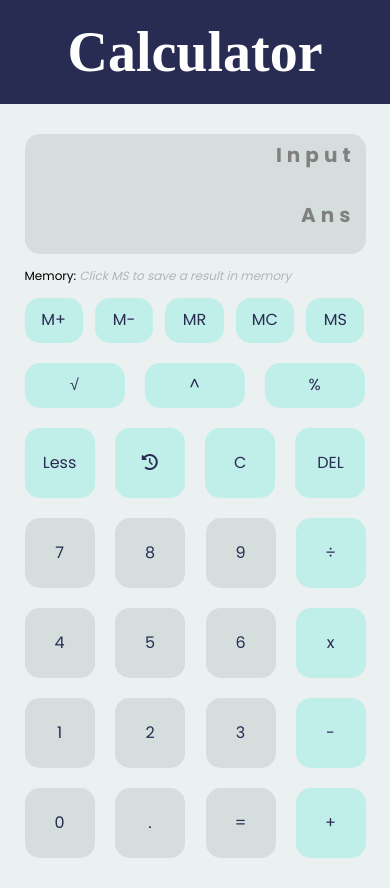
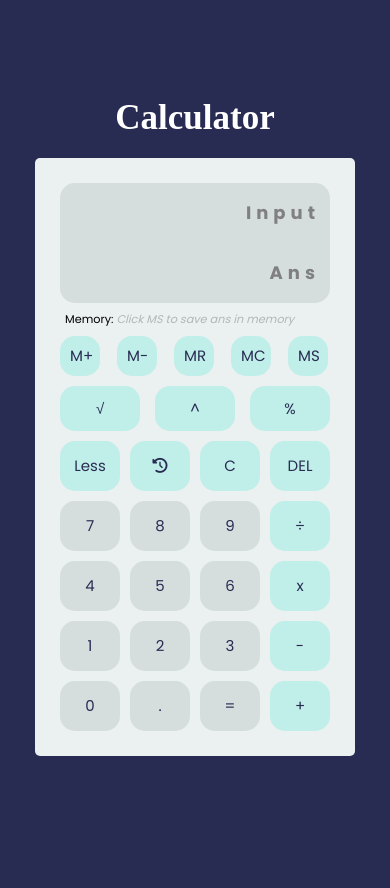
Before and after one commit to tinacllu/calculator, a React (Create React App) app: page / in a window 390 px wide. Both pictures are taken after a click on the button "More". After the commit the page ends 844 px from the top, so only its background shows below. Built offline with nearby package versions, Linux system fonts and the light colour scheme; the HTML template or start-up script is replaced by a standard one; a web font is replaced by a local one.

Commit message:
updated styling and media queries

```diff
--- a/package.json
+++ b/package.json
@@ -2,6 +2,7 @@
   "name": "vial-calculator",
   "version": "0.1.0",
   "private": true,
+  "homepage": "https://tinacllu.github.io/",
   "dependencies": {
     "@testing-library/jest-dom": "^5.16.5",
     "@testing-library/react": "^13.4.0",
@@ -23,7 +24,9 @@
     "start": "react-scripts start",
     "build": "react-scripts build",
     "test": "react-scripts test",
-    "eject": "react-scripts eject"
+    "eject": "react-scripts eject",
+    "predeploy": "npm run build",
+    "deploy": "gh-pages -d build"
   },
   "eslintConfig": {
     "extends": [
--- a/src/components/Calculator.tsx
+++ b/src/components/Calculator.tsx
@@ -31,6 +31,7 @@ const Calculator:FC = () => {
     const operatorList:Array<string> = ['+', '-', '*', '/', 'sqrt', '^', '%'];
     const decimal:RegExp = (/^\d*\.?\d*$/);
 
+    //prevent users from chaining zeros unless after a non-zero number / decimal point
     const handleZeros = (value: string) => {
         const prevChar = currentOperand[currentOperand.length - 1]
         if (currentOperand.length > 0) {
@@ -44,6 +45,7 @@ const Calculator:FC = () => {
         }
     };
 
+    //prevent users from chaining decimals
     const handleDecimals = (value: string) => {
         switch (true) {
             case (value === '.') :
@@ -66,11 +68,12 @@ const Calculator:FC = () => {
         }
     }
 
+    //prevent user from chaining operators
     const handleOperators = (value: string) => {
         const prevChar = currentOperand[currentOperand.length - 1];
         const prevInput = currentEquation[currentEquation.length -1];
         if (value === 'sqrt') {
-            if ( prevChar === '%') {
+            if ( prevChar === '%' || decimal.test(prevChar)) {
                 setCurrentOperand(value);
                 setCurrentEquation([...currentEquation, '*', value]);
                 return;
@@ -79,8 +82,6 @@ const Calculator:FC = () => {
                 setCurrentEquation([...currentEquation, value]);
             }
         } else if (operatorList.includes(value)){
-            // (prevChar === '%' && value !== '%') || (value === '-' && prevInput === 'sqrt')
-            // (prevChar === '%' && value !== '%')
             if ((prevChar === '%' && value !== '%') || (value === '-' && prevInput === 'sqrt')) {
                 setCurrentOperand(value);
                 setCurrentEquation([...currentEquation, value]);
@@ -101,6 +102,7 @@ const Calculator:FC = () => {
             }
         }
     }
+
   //consolidates user input
   const handleUpdateInput = (value:string):void => {
     let valueToAdd: string | undefined = ''
@@ -156,6 +158,10 @@ const Calculator:FC = () => {
                     setCurrentEquation([...tempArray, valueToAdd]);
                     return;
                 }
+            } else if (value ==='sqrt') {
+                setCurrentOperand(value);
+                setCurrentEquation([...currentEquation, '*', value]);
+                return;
             } else {
                 setCurrentOperand(value);
                 setCurrentEquation([...currentEquation, value]);
@@ -201,12 +207,11 @@ const Calculator:FC = () => {
                         </div>)
                     }
                     <div className="menuButtons">
-                        <button data-testid="more" onClick={() => setShowAdvanced(!showAdvanced)}>
-                            {showAdvanced
-                            ? <p>Less</p>
-                            : <p>More</p>
-                            }
-                        </button>
+                        {
+                            showAdvanced
+                                ?<button data-testid="more" onClick={() => setShowAdvanced(!showAdvanced)}>Less</button>
+                                :<button data-testid="more" onClick={() => setShowAdvanced(!showAdvanced)}>More</button>
+                        }
                         <button data-testid="history" onClick={() => setShowHistory(!showHistory)}>
                             <i className="fa-solid fa-clock-rotate-left"></i>
                         </button>
--- a/src/components/EqualSign.tsx
+++ b/src/components/EqualSign.tsx
@@ -6,12 +6,14 @@ import { CalculatorContext } from "./Calculator";
 import { CalculatorContextType } from "../types/types";
 
 const EqualSign:FC = () => {
-    const { currentEquation, setCurrentEquation, setCurrentOperand, setResult, pastEquations, setPastEquations, setFormattedEquation, setShowErrorModal, setShowErrorMsg } = useContext(CalculatorContext) as CalculatorContextType;
+    const { currentEquation, setCurrentEquation, setCurrentOperand, result, setResult, pastEquations, setPastEquations, setFormattedEquation, setShowErrorModal, setShowErrorMsg } = useContext(CalculatorContext) as CalculatorContextType;
 
-    const operatorList:Array<string> = ['+', '-', '*', '/', 'sqrt', '^'];
+
     const handleFormatEqn = (eqn: Array<string>):string => {
         const indexList : Array<number> = [];
         const eqnLength : number = eqn.length;
+        const operatorList:Array<string> = ['+', '-', '*', '/', '^'];
+
         eqn.forEach((operand, index) => {
             if (operand === 'sqrt') {
                 eqn[index] = 'sqrt(';
@@ -27,6 +29,9 @@ const EqualSign:FC = () => {
                     eqn[i] = `${parseInt(eqn[i])/100})`;
                     eqn[i+1] = '';
                     return;
+                } else if (operatorList.includes(eqn[i+1])) {
+                    eqn[i] = `${eqn[i]})`;
+                    return;
                 }
             }
         })
@@ -35,9 +40,9 @@ const EqualSign:FC = () => {
 
     const handleCalculate = ():void => {
         const prevInput:string = currentEquation[currentEquation.length - 1];
+        const operatorList:Array<string> = ['+', '-', '*', '/', 'sqrt', '^'];
 
-
-        if (!operatorList.includes(prevInput)) {
+        if (!operatorList.includes(prevInput) && currentEquation.length > 0) {
             let eqn:string = '';
             if (typeof currentEquation === 'object') {
                 eqn = handleFormatEqn(currentEquation);
@@ -64,6 +69,7 @@ const EqualSign:FC = () => {
             setFormattedEquation([]);
             setCurrentOperand('');
 
+
         } else {
             setShowErrorMsg(true);
         }
--- a/src/components/MemoryOperators.tsx
+++ b/src/components/MemoryOperators.tsx
@@ -27,6 +27,7 @@ const MemoryOperators:FC = ( ) => {
       try {
         const answer = math.evaluate(eqn)
         setResult(answer);
+        setCurrentOperand(answer);
         setMemoryStore(answer);
         if (eqn !== '') {
           setPastEquations([...pastEquations, eqn]);
@@ -35,6 +36,8 @@ const MemoryOperators:FC = ( ) => {
         setShowErrorModal(true);
       }
       setCurrentEquation([]);
+    } else {
+      setMemoryStore(result);
     }
   }
 
@@ -44,7 +47,7 @@ const MemoryOperators:FC = ( ) => {
       {
         memoryStore
           ? <span> {memoryStore}</span>
-          : <span className="placeholder"> Click MS to save a result in memory</span>
+          : <span className="placeholder"> Click MS to save ans in memory</span>
       }
       </div>
       <ul className="memoryOperators">
--- a/src/styles/partials/_baseStyles.scss
+++ b/src/styles/partials/_baseStyles.scss
@@ -39,9 +39,9 @@ button {
     padding: 10px;
     text-align: center;
     transition: 0.3s;
-    width: 50px;
-    height: 50px;
-    margin: 10px;
+    width: 40px;
+    height: 30px;
+    margin: 5px;
     &:hover{
         cursor: pointer;
         background-color: $darkGray;
--- a/src/styles/partials/_calculator.scss
+++ b/src/styles/partials/_calculator.scss
@@ -5,14 +5,12 @@
     background-color: $lightGray;
     padding: 20px;
     border-radius: 5px;
-    .buttonContainer {
-        width: 361px;
-    }
+    width: 320px;
 }
 
 .displayContainer {
     background-color: $gray;
-    margin: 10px;
+    margin: 5px;
     border-radius: 15px;
     display: flex;
     flex-direction: column;
@@ -21,9 +19,11 @@
     .inputContainer, .resultContainer {
         height: 60px;
         padding: 10px;
-        width: 340px;
-        overflow: auto;
+        width: 270px;
+        overflow-x: auto;
+        overflow-y: hidden;
         text-align: right;
+        padding-top: 20px;
         .placeholder {
             color: gray;
         }
@@ -47,14 +47,28 @@
 }
 
 .advancedOperators, .memoryOperators {
-    gap: 10px;
-    width: 320px;
+    gap: 5px;
+    width: 280px;
+
     li {
-        width: 25%;
+        width: 30%;
+        margin: 0 5px;
     }
     button {
-        width: 100%;
+        width: 60px;
+        margin: 5px 0;
         height: 25px;
+    }
+}
+
+.memoryOperators {
+    li {
+        width: 20%;
+    }
+    button {
+        width: 20px;
+        height: 20px;
+        margin: 5px 0;
     }
 }
 
@@ -64,12 +78,6 @@
     .placeholder {
         font-style: italic;
         color: $darkGray;
-    }
-}
-
-.memoryOperators {
-    li {
-        width: 12%;
     }
 }
 
--- a/src/styles/partials/_inputHistory.scss
+++ b/src/styles/partials/_inputHistory.scss
@@ -1,15 +1,20 @@
 @use './variables' as *;
+@use './mediaQueries' as *;
 
 .calculator {
     display: flex;
     justify-content: center;
     align-items: center;
-    flex-direction: row;
+    flex-direction: row-reverse;
     gap: 50px;
 
+    @include tablet {
+        flex-direction: column-reverse;
+    }
+
     .inputHistory {
-        width: 200px;
-        height: 630px;
+        width: 280px;
+        max-height: 597px;
         overflow: auto;
         display: flex;
         flex-direction: column;
@@ -20,10 +25,14 @@
             display: flex;
             justify-content: space-between;
             align-items: center;
-            flex-direction: column;
+            margin-top: 25px;
+            h2 {
+                padding-bottom: 5px;
+            }
             button {
-                height: 25px;
-                width: calc(100% - 20px);
+                margin-left: 10px;
+                height: 15px;
+                width: fit-content;
                 background-color: $lightTeal;
                 &:hover {
                     background-color: $teal;
@@ -37,8 +46,8 @@
         }
 
         button {
-            width: calc(100% - 20px);
-            margin: 10px 0;
+            width: 150px;
+            margin: 5px 0;
         }
     }
 }
--- a/src/styles/partials/_mediaQueries.scss
+++ b/src/styles/partials/_mediaQueries.scss
@@ -1,29 +1,5 @@
-@mixin desktop {
-    @media (max-width: 1024px) {
+@mixin tablet {
+    @media (max-width: 730px) {
         @content;
     }
 }
-
-@mixin tablet {
-    @media (max-width: 768px) {
-        @content;
-    }
-}
-
-@mixin smallTablet {
-    @media (max-width: 620px) {
-        @content;
-    }
-}
-
-@mixin largeMobile {
-    @media (max-width: 520px) {
-        @content;
-    }
-}
-
-@mixin mobile {
-    @media (max-width: 480px) {
-        @content;
-        }
-}
--- a/src/styles/partials/_typography.scss
+++ b/src/styles/partials/_typography.scss
@@ -7,7 +7,7 @@ html {
 
 body {
     font-family: 'Poppins', sans-serif;
-    font-size: clamp(1rem, 1.5vw, 1.25rem);
+    font-size: 15px;
 }
 
 h1, h2, p {
@@ -17,14 +17,14 @@ h1, h2, p {
 
 h1 {
     font-family: 'Cabin Sketch', cursive;
-    font-size: clamp(3.5rem, 7.5vw, 9rem);
+    font-size: 35px;
     font-weight: bold;
     color: white;
-    margin: 20px 0;
+    margin: 10px 0 20px;;
 }
 
 h2 {
-    font-size: clamp(1.25rem, 2.5vw, 1.75rem);
+    font-size: 18px;
     padding-bottom: 15px;
     letter-spacing: 5px;
 }
```
Also changed, not shown: 2 other files (tests, documents, lock files or other folders).
